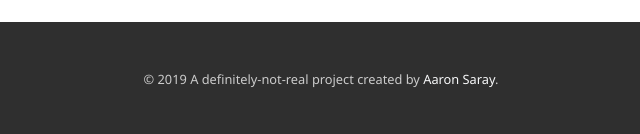
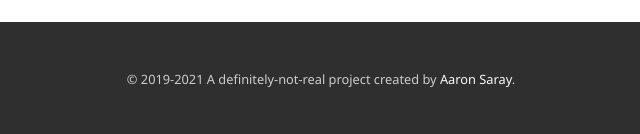
Before and after one commit to speedbumpphp/framework, a plain HTML site: page index.html in a window 1280 px wide. Shown: the part 2866-3000 px from the top of the page, 319-959 px from the left. Drawn offline with nearby package versions, Linux system fonts and the light colour scheme.

Commit message:
Update date

```diff
--- a/index.html
+++ b/index.html
@@ -180,7 +180,7 @@
     </main>
     <footer>
       <section class="container-fluid pt-5 pb-5 text-center small">
-        <span class="credits-as">&copy; 2019</span>
+        <span class="credits-as">&copy; 2019-2021</span>
         A definitely-not-real project created by
         <a href="https://aaronsaray.com" class="text-light">Aaron Saray</a>.
       </section>
```
